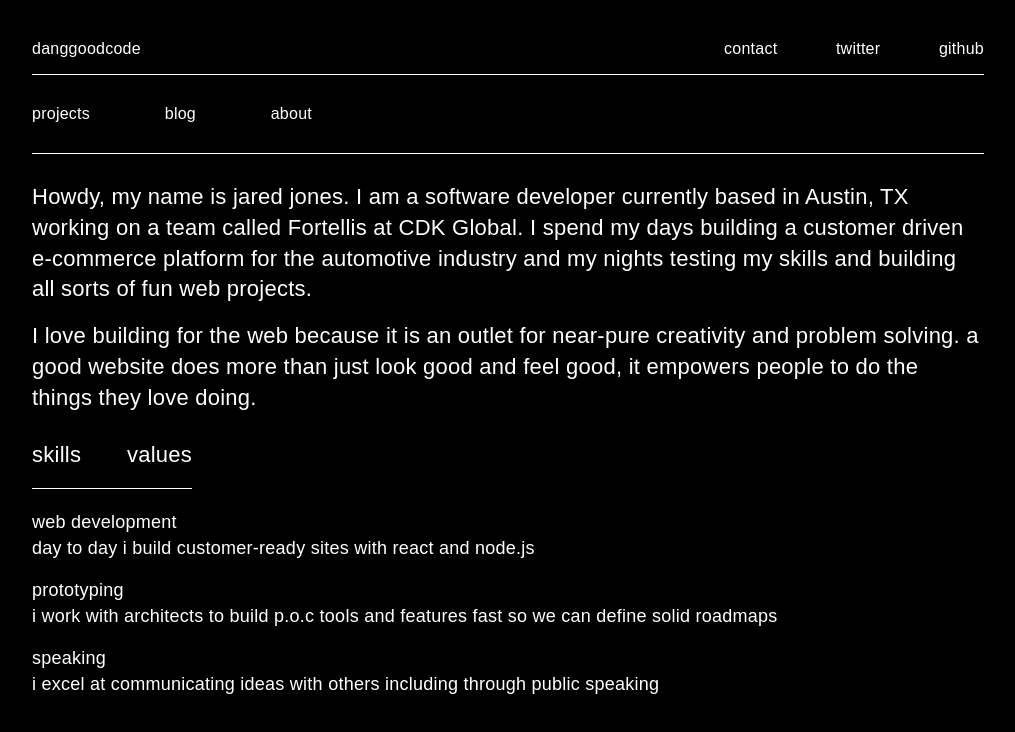
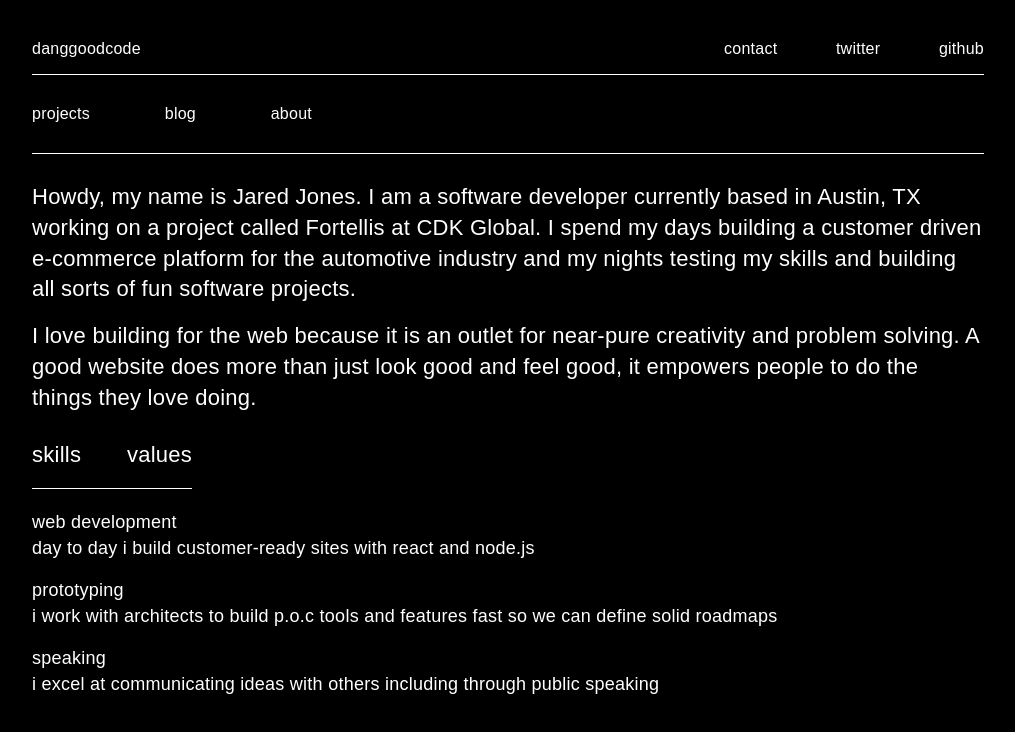
Before and after one commit to Jaredk3nt/danggoodcode.com, a Next.js app: page / in a window 1280 px wide. Both pictures are taken after a click on the button "about". Shown: the top 732 px of the page, without its empty margins (132-1147 px from the left). Built offline with nearby package versions, Linux system fonts and the light colour scheme.

Commit message:
Adding kana to projects, fixing grammar / spelling in about

```diff
--- a/components/About.js
+++ b/components/About.js
@@ -43,11 +43,11 @@ export default function About() {
         fs={22}
         lh={1.4}
       >
-        Howdy, my name is jared jones. I am a software developer currently based
-        in Austin, TX working on a team called Fortellis at CDK Global. I spend
+        Howdy, my name is Jared Jones. I am a software developer currently based
+        in Austin, TX working on a project called Fortellis at CDK Global. I spend
         my days building a customer driven e-commerce platform for the
         automotive industry and my nights testing my skills and building all
-        sorts of fun web projects.
+        sorts of fun software projects.
       </AnimatedText>
       <AnimatedText
         style={{
@@ -59,7 +59,7 @@ export default function About() {
         lh={1.4}
       >
         I love building for the web because it is an outlet for near-pure
-        creativity and problem solving. a good website does more than just look
+        creativity and problem solving. A good website does more than just look
         good and feel good, it empowers people to do the things they love doing.
       </AnimatedText>
       <animated.div
--- a/static/data.json
+++ b/static/data.json
@@ -1,20 +1,25 @@
 {
   "projects": [
-    {
-      "title": "marknote",
-      "description": "markdown based notes app for the web",
-      "linkTo": "/project/marknote",
-      "url": "https://marknote.now.sh"
-    },
     {
       "title": "ossus",
       "description": "dynamically create static and server rendered markdown based documentation sites with next.js",
       "url": "https://ossus.fortellis.io"
     },
     {
+      "title": "kana trainer",
+      "description": "minimal mobile-first kana flashcard site",
+      "url": "https://kana.danggoodcode.com"
+    },
+    {
       "title": "radient",
       "description": "create beautiful radial gradient based backgrounds in css by hand",
       "url": "https://radient.now.sh"
+    },
+    {
+      "title": "marknote",
+      "description": "markdown based notes app for the web",
+      "linkTo": "/project/marknote",
+      "url": "https://marknote.now.sh"
     },
     {
       "title": "dnd cards",
```
